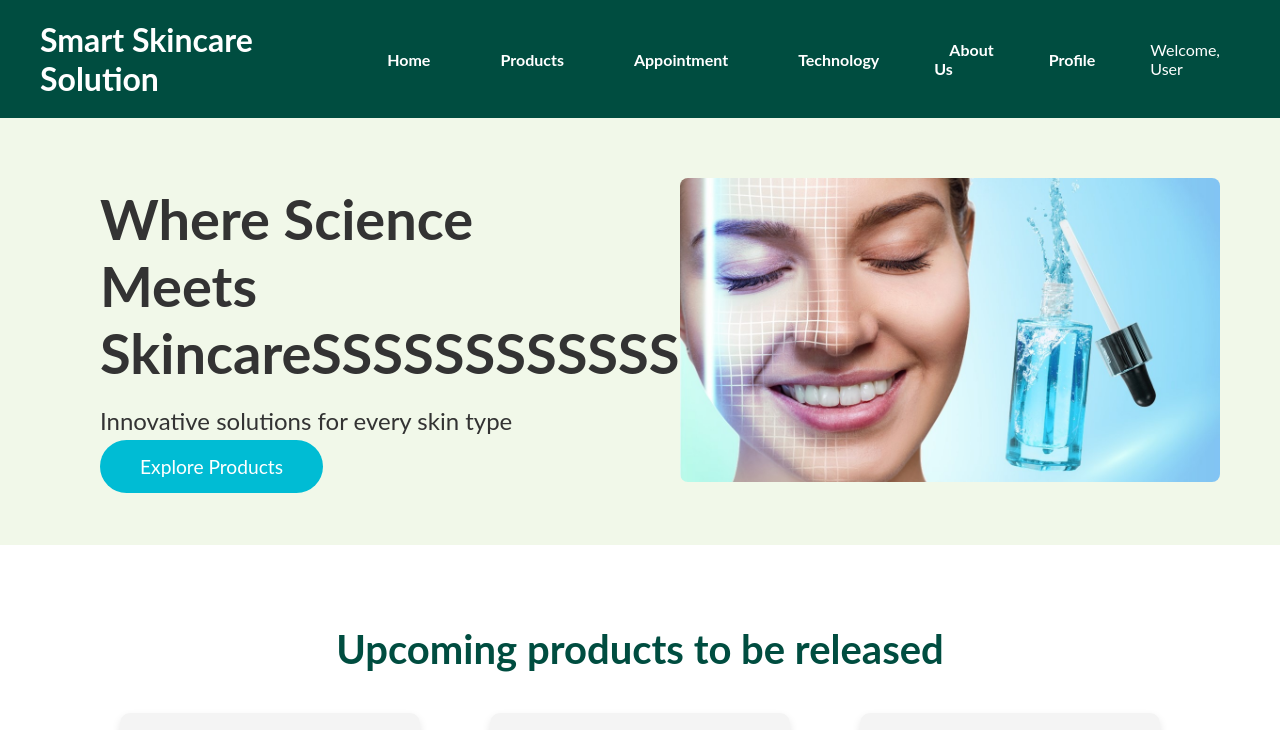
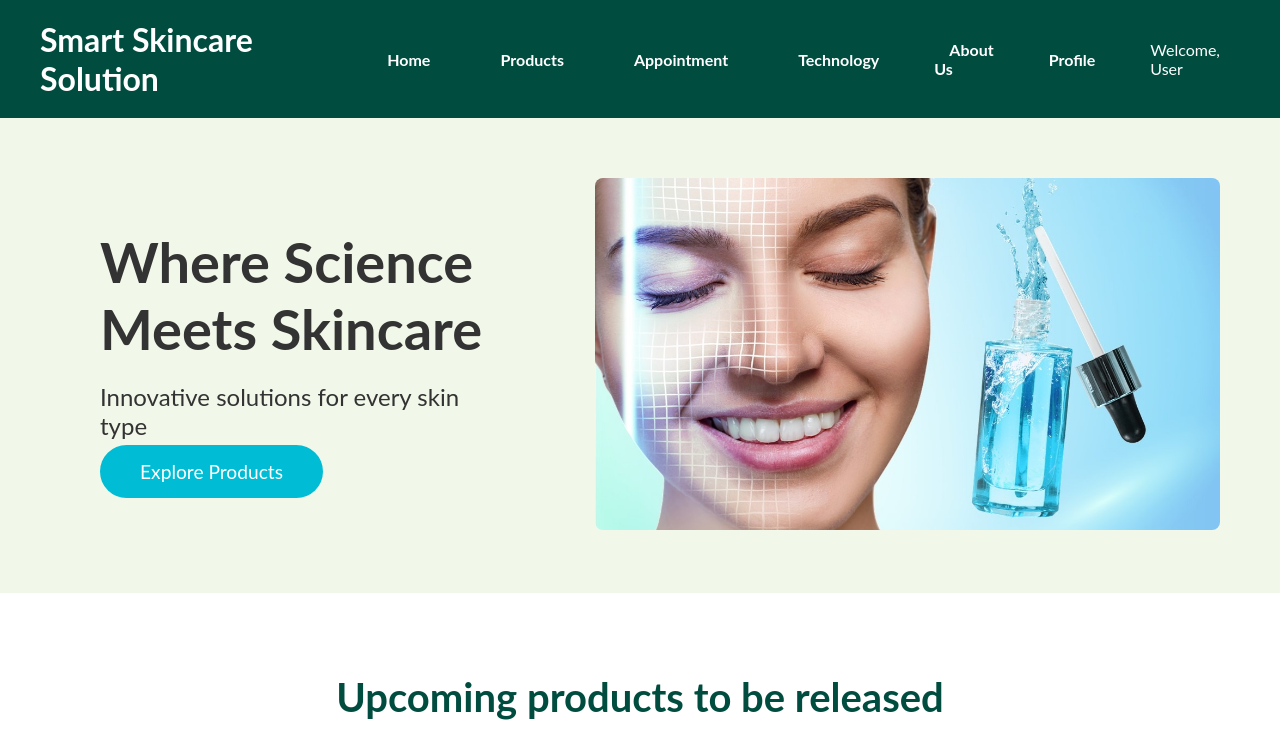
Before and after one commit to JasonYeoh02/SmartSkincareSolution-FYP, a plain HTML site: page html/home.html in a window 1280 px wide. Shown: the top 730 px of the page. Drawn offline with Linux system fonts and the light colour scheme; no server answers.

Commit message:
Update home.html

```diff
--- a/html/home.html
+++ b/html/home.html
@@ -37,7 +37,7 @@
     <!-- Hero Section -->
     <section class="hero">
         <div class="hero-text animate">
-            <h1>Where Science Meets SkincareSSSSSSSSSSSSSSSSSSSSA</h1>
+            <h1>Where Science Meets Skincare</h1>
             <p>Innovative solutions for every skin type</p>
             <a href="product.html" class="cta-button">Explore Products</a>
         </div>
```
